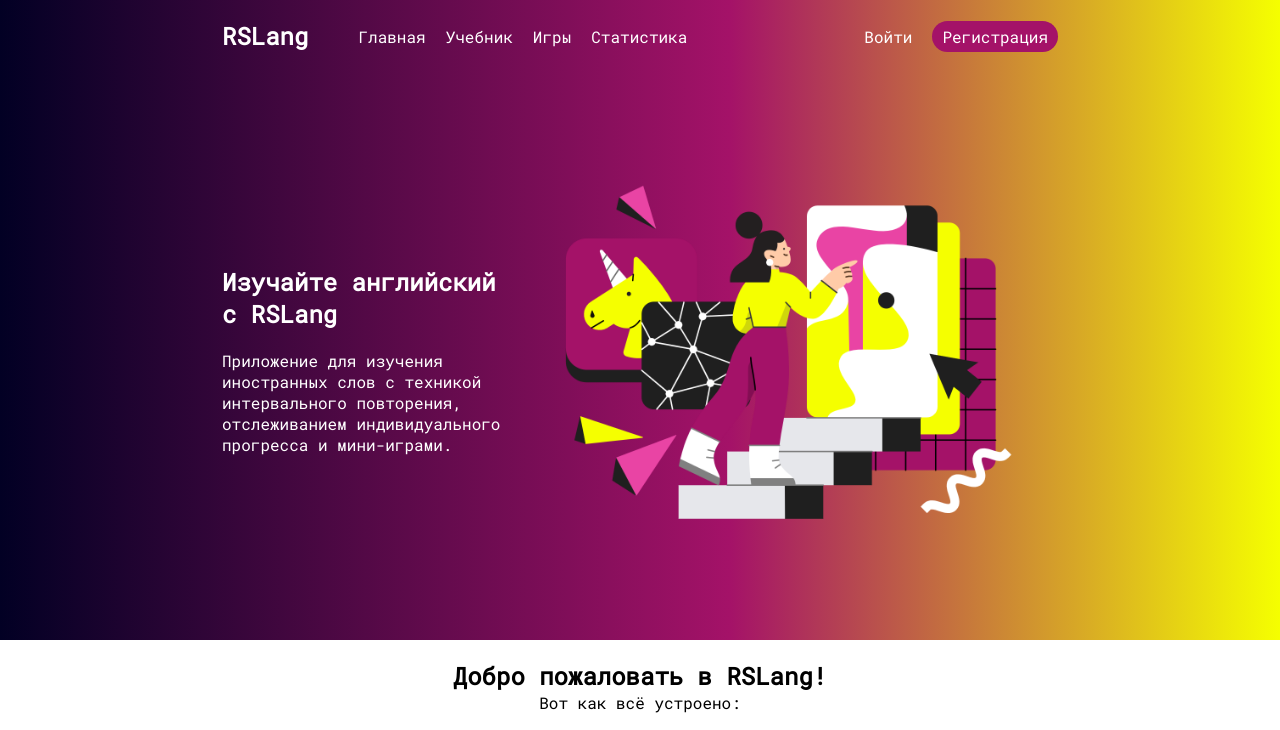
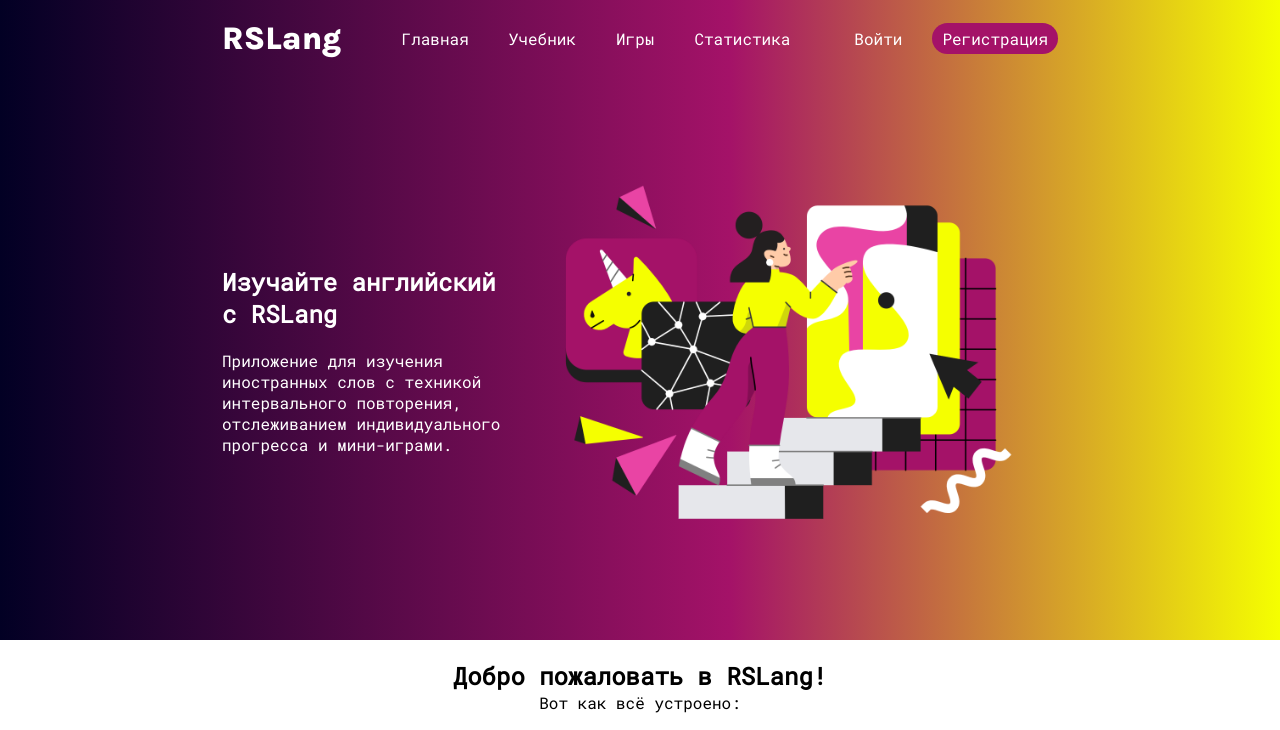
Before and after one commit to svoboda88/rslang, a website built with webpack: page src/index.html in a window 1280 px wide. Shown: the top 730 px of the page. Built offline with nearby package versions, Linux system fonts and the light colour scheme.

Commit message:
fix: change header css

```diff
--- a/src/css/header.css
+++ b/src/css/header.css
@@ -18,6 +18,10 @@
   cursor: pointer;
 }
 
+.header__logo h1 {
+  font-family: 'Karla', sans-serif;
+}
+
 .nav__list {
   display: flex;
   flex-direction: row;
@@ -28,18 +32,43 @@
 }
 
 .nav__btn, .login__btn {
-	background: none;
-	color: #fff;
-	border: none;
-	padding: 0;
-	font: inherit;
-	cursor: pointer;
-	outline: inherit;
-  transition: color 0.2s;
+  color: #fff;
+  padding: 5px 10px;
+  text-align: center;
+  position: relative;
+  text-decoration: none;
+  display:inline-block;
+  cursor: pointer;
+}
+
+.nav__btn::before, .login__btn::before {
+  content: "";
+  position: absolute;
+  top: 0;
+  left: 0;
+  display: block;
+  width: 100%;
+  height: 100%;
+  z-index: -1;
+  background-color: #000;
+  -webkit-transform: scaleY(.3);
+  transform: scaleY(.3);
+  opacity: 0;
+  transition: all .3s
 }
 
 .nav__btn:hover, .login__btn:hover {
-  color: #000;
+  color:#000000;
+}
+
+.nav__btn:hover::before, .login__btn:hover::before {
+  opacity: 1;
+  background-color: #fff;
+  border-radius: 16px;
+  -webkit-transform: scaleY(1);
+  transform: scaleY(1);
+  transition: -webkit-transform .6s cubic-bezier(.08, .35, .13, 1.02), opacity .4s;
+  transition: transform .6s cubic-bezier(.08, .35, .13, 1.02), opacity
 }
 
 .header__login {
--- a/src/index.html
+++ b/src/index.html
@@ -9,6 +9,7 @@
   <link rel="preconnect" href="https://fonts.googleapis.com">
   <link rel="preconnect" href="https://fonts.gstatic.com" crossorigin>
   <link href="https://fonts.googleapis.com/css2?family=Roboto+Mono&display=swap" rel="stylesheet">
+  <link href="https://fonts.googleapis.com/css2?family=Karla:wght@800&display=swap" rel="stylesheet">
   <link rel="stylesheet"
     href="https://fonts.googleapis.com/css2?family=Material+Symbols+Outlined:opsz,wght,FILL,GRAD@20..48,100..700,0..1,-50..200" />
   <link rel="shortcut icon" href="./assets/favico.png" type="image/x-icon">
@@ -18,27 +19,27 @@
   <header class="header">
     <div class="header__wrapper">
       <div class="header__logo">
-        <h2>RSLang</h2>
+        <h1>RSLang</h1>
       </div>
       <div class="header__nav">
         <ul class="nav__list">
           <li class="nav__item">
-            <button class="nav__btn" id="main-btn">Главная</button>
+            <a class="nav__btn" id="main-btn">Главная</a>
           </li>
           <li class="nav__item">
-            <button class="nav__btn" id="textbook-btn">Учебник</button>
+            <a class="nav__btn" id="textbook-btn">Учебник</a>
           </li>
           <li class="nav__item">
-            <button class="nav__btn" id="games-btn">Игры</button>
+            <a class="nav__btn" id="games-btn">Игры</a>
           </li>
           <li class="nav__item">
-            <button class="nav__btn" id="stats-btn">Статистика</button>
+            <a class="nav__btn" id="stats-btn">Статистика</a>
           </li>
         </ul>
       </div>
       <div class="header__login">
-        <button class="login__btn" id="login-btn">Войти</button>
-        <button class="signup__btn" id="signup-btn">Регистрация</button>
+        <a class="login__btn" id="login-btn">Войти</a>
+        <a class="signup__btn" id="signup-btn">Регистрация</a>
       </div>
     </div>
   </header>
```
Also changed, not shown: src/style.css (line endings or trailing spaces).
